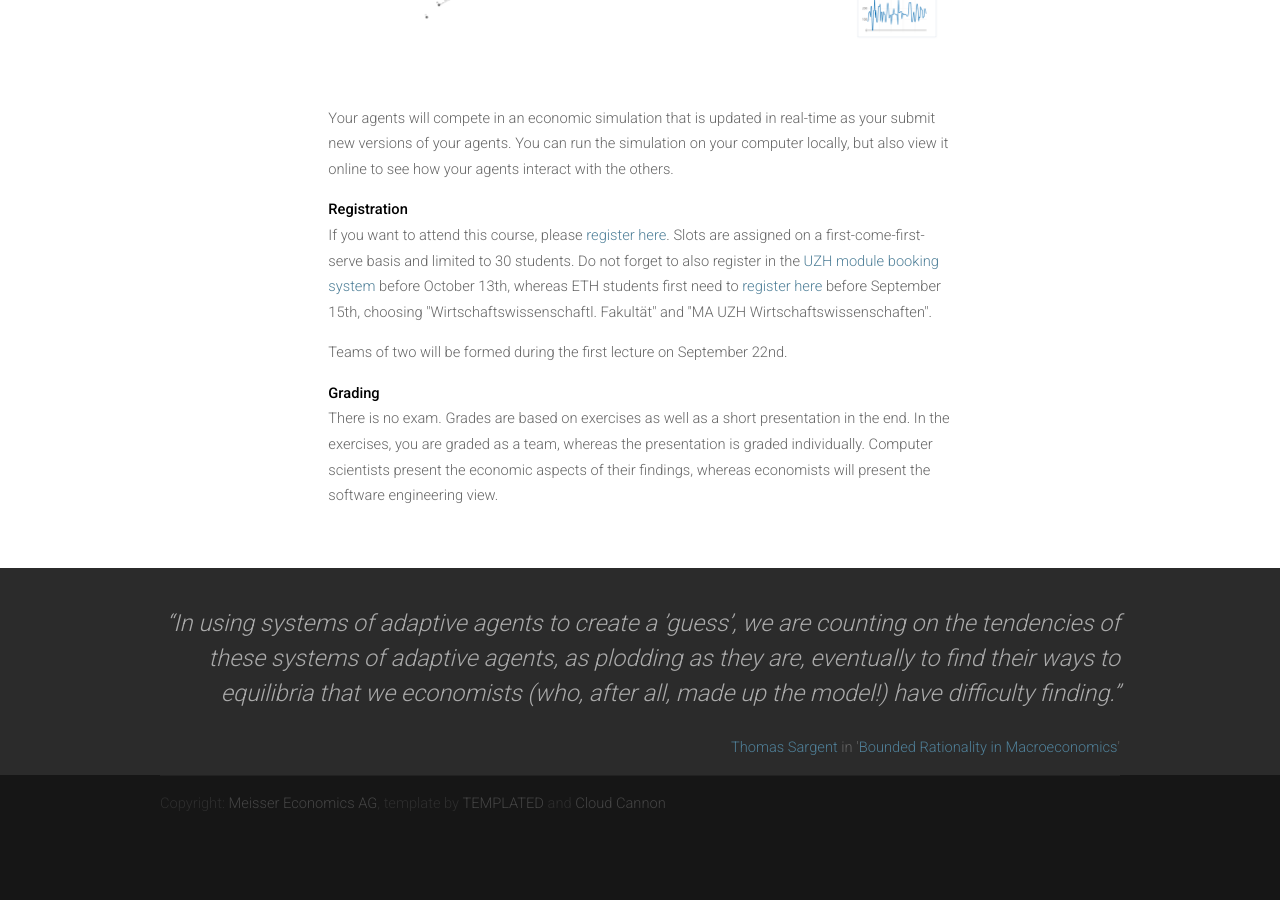
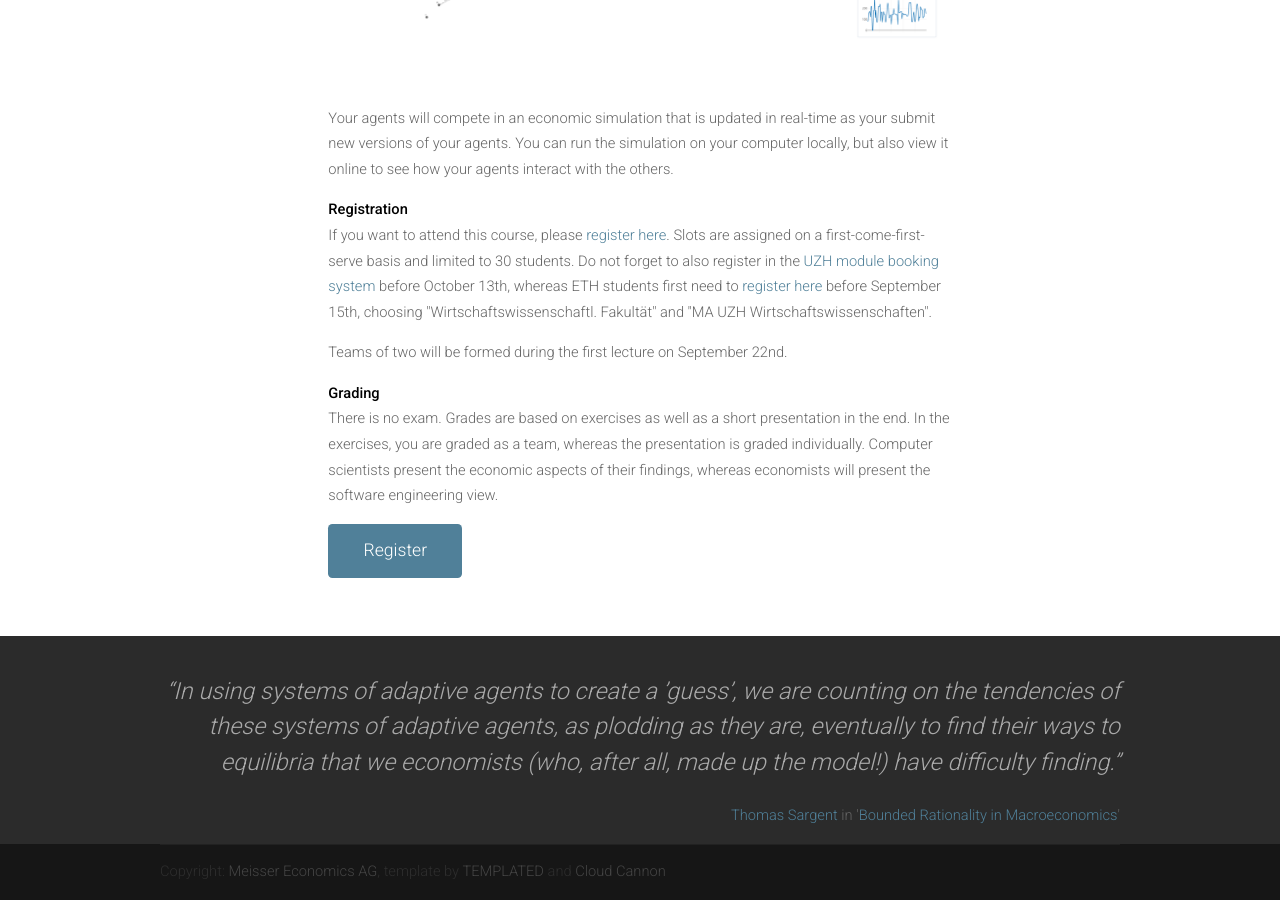
Before and after one commit to meisserecon/www, a Jekyll site: the page built from course.md, in a window 1280 px wide and 900 px high, scrolled down 1353 px. Built offline with Jekyll 4.4.1, drawn with Linux system fonts in a browser that asks for light colours; nearby versions of some CDN libraries; before the commit the page ends 2184 px from its top, so only the background shows below that.

Commit message:
Update course.md

```diff
--- a/course.md
+++ b/course.md
@@ -23,3 +23,5 @@
 <b>Grading</b>
 
 <p>There is no exam. Grades are based on exercises as well as a short presentation in the end. In the exercises, you are graded as a team, whereas the presentation is graded individually. Computer scientists present the economic aspects of their findings, whereas economists will present the software engineering view.</p>
+
+<p><a href="https://docs.google.com/forms/d/e/1FAIpQLSfiUZGNaYk8NIR_RWXHa7f5W4S-vUUTmfpFBs0hOOgmZ22x-w/viewform?usp=sf_link" class="button button-style1">Register</a></p>
```
